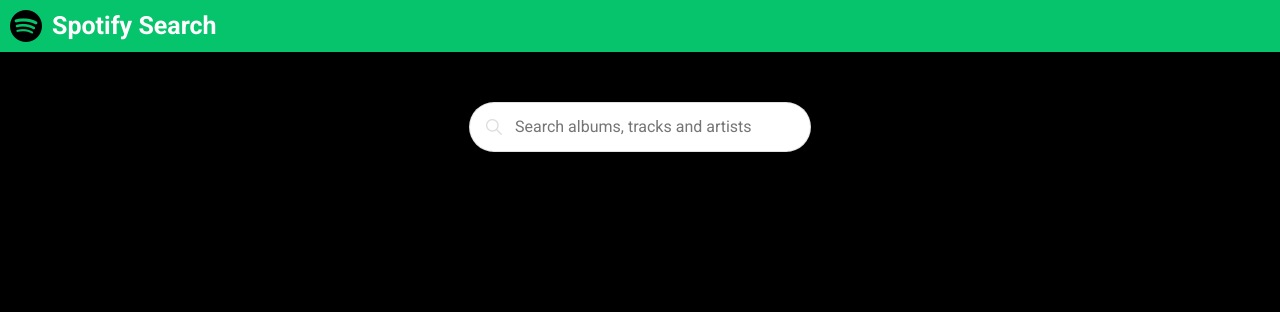
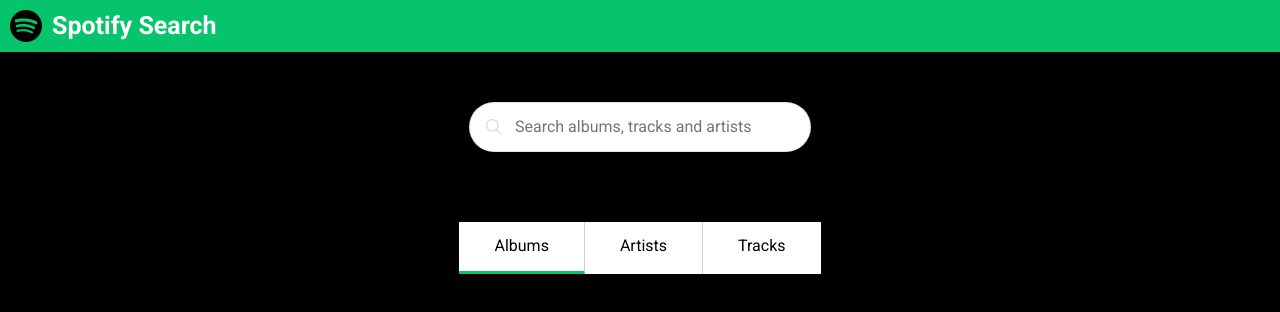
Before and after one commit to iamspal/vue-spotify-search, a Vue app: page /#/ in a window 1280 px wide. Shown: the top 312 px of the page. Built offline with nearby package versions, Linux system fonts and the light colour scheme.

Commit message:
Add Tabs to homepage.

```diff
--- a/src/views/Home.vue
+++ b/src/views/Home.vue
@@ -2,34 +2,53 @@
   <div class="home">
     <div class="container">
       <div class="search-container">
-        <InputField v-model="data.searchValue"
-               @change="search"
-               :style="getSearchInputBackgroundStyles()"
-               type="text"
-               aria-label="Search"
-               place-holder="Search albums, tracks and artists"/>
+        <InputField v-model="searchValue"
+                    @change="search"
+                    :style="getSearchInputBackgroundStyles()"
+                    type="text"
+                    aria-label="Search"
+                    place-holder="Search albums, tracks and artists"/>
+      </div>
+
+      <div class="tabs">
+        <!-- Tabs !-->
+        <Tabs :tabs="tabs"
+              :active-tab="activeTab"
+              @update="updateActiveTab">
+        </Tabs>
+
+        <!-- Tab contents Albums !-->
+        <div v-for="tab in tabs"
+             :key="tab.name">
+          <AlbumList :items="tab.list"
+                     v-if="activeTab === tab.name">
+          </AlbumList>
+        </div>
       </div>
     </div>
   </div>
 </template>
 
 <script>
-import { reactive } from 'vue';
+import { ref } from 'vue';
 import InputField from '../components/form/InputField.vue';
+import AlbumList from '../components/AlbumList.vue';
+import Tabs from '../components/ui/Tabs.vue';
 import magnifyingGlassIcon from '../assets/img/lupa.png';
 
 export default {
   name: 'Home',
   components: {
     InputField,
+    AlbumList,
+    Tabs,
   },
   setup() {
-    const data = reactive({
-      searchValue: '',
-    });
+    // Search
+    const searchValue = ref('');
 
     const search = () => {
-      console.log(data.searchValue);
+      console.log(searchValue.value);
     };
 
     const getSearchInputBackgroundStyles = () => ({
@@ -39,15 +58,45 @@
       backgroundPositionX: '16px',
     });
 
-    return { data, search, getSearchInputBackgroundStyles };
+    // Tabs
+    const activeTab = ref('Albums');
+    const tabs = ref([
+      {
+        name: 'Albums',
+        list: [],
+      },
+      {
+        name: 'Artists',
+        list: [],
+      },
+      {
+        name: 'Tracks',
+        list: [],
+      },
+    ]);
+
+    const updateActiveTab = (newActiveTab) => {
+      activeTab.value = newActiveTab.name;
+    };
+
+    return {
+      searchValue,
+      search,
+      getSearchInputBackgroundStyles,
+      activeTab,
+      tabs,
+      updateActiveTab,
+    };
   },
 };
 </script>
 
-<style lang="scss">
+<style lang="scss" scoped>
 @import "../assets/scss/mixin/responsive-breakpoints.scss";
+
 .home {
   margin-top: 50px;
+
   .search-container {
     width: 100%;
     margin: auto;
@@ -56,5 +105,11 @@
       width: 30%;
     }
   }
+
+  .tabs {
+    display: flex;
+    flex-direction: column;
+    align-items: center;
+  }
 }
 </style>
```
